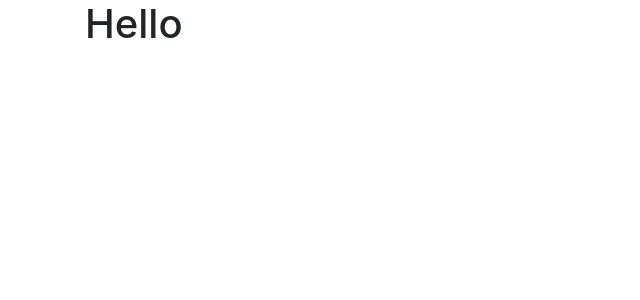
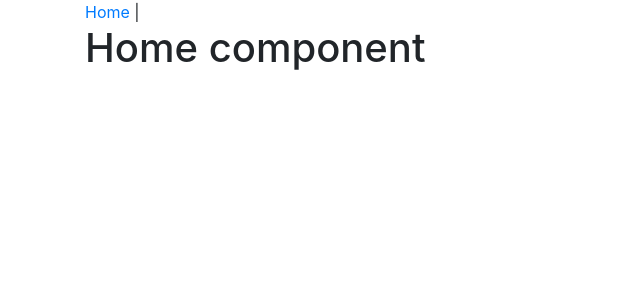
Before and after one commit to vinaysudani/-udemy-stock-trader, a Vue app: page / in a window 1280 px wide. Shown: the top 300 px of the page, without its empty margins (0-640 px from the left). Built offline with nearby package versions, Linux system fonts and the light colour scheme.

Commit message:
installed vue router (vue add router)

```diff
--- a/package.json
+++ b/package.json
@@ -12,11 +12,13 @@
     "core-js": "^3.6.5",
     "jquery": "^3.5.1",
     "popper.js": "^1.16.1",
-    "vue": "^2.6.11"
+    "vue": "^2.6.11",
+    "vue-router": "^3.2.0"
   },
   "devDependencies": {
     "@vue/cli-plugin-babel": "~4.5.0",
     "@vue/cli-plugin-eslint": "~4.5.0",
+    "@vue/cli-plugin-router": "^4.5.3",
     "@vue/cli-service": "~4.5.0",
     "babel-eslint": "^10.1.0",
     "eslint": "^6.7.2",
--- a/src/App.vue
+++ b/src/App.vue
@@ -1,12 +1,8 @@
 <template>
   <div class="container">
-      <h1>Hello</h1>
+    <div id="nav">
+        <router-link to="/">Home</router-link> |
+    </div>
+    <router-view/>
   </div>
 </template>
-
-<script>
-
-export default {
-  name: 'App',
-}
-</script>
--- a/src/main.js
+++ b/src/main.js
@@ -1,11 +1,12 @@
 import Vue from 'vue'
 import App from './App.vue'
-
 import 'bootstrap'
 import 'bootstrap/dist/css/bootstrap.min.css'
+import router from './router'
 
 Vue.config.productionTip = false
 
 new Vue({
-  render: h => h(App),
+  router,
+  render: h => h(App)
 }).$mount('#app')
--- /dev/null
+++ b/src/router/index.js
@@ -0,0 +1,21 @@
+import Vue from 'vue'
+import VueRouter from 'vue-router'
+import Home from '../components/Home.vue'
+
+Vue.use(VueRouter)
+
+const routes = [
+    {
+        path: '/',
+        name: 'Home',
+        component: Home
+    }
+]
+
+const router = new VueRouter({
+    mode: 'history',
+    base: process.env.BASE_URL,
+    routes
+})
+
+export default router
```
Also changed, not shown: 1 other file (tests, documents, lock files or other folders).
